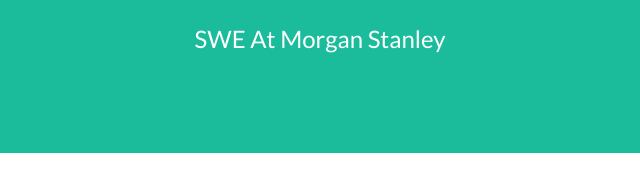
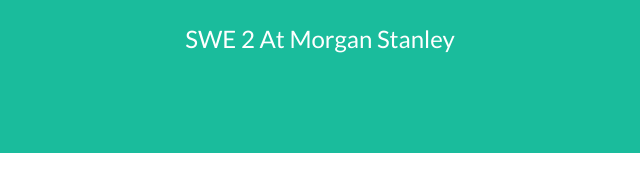
Before and after one commit to himangshushekharjha/portfolio-repo-aws, a plain HTML site: page index.html in a window 1280 px wide. Shown: the part 630-800 px from the top of the page, 320-960 px from the left. Drawn offline with nearby package versions, Linux system fonts and the light colour scheme.

Commit message:
Updated position

```diff
--- a/index.html
+++ b/index.html
@@ -48,7 +48,7 @@
                     <div class="divider-custom-line"></div>
                 </div>
                 <!-- Masthead Subheading-->
-                <p class="masthead-subheading font-weight-light mb-0">SWE At Morgan Stanley</p>
+                <p class="masthead-subheading font-weight-light mb-0">SWE 2 At Morgan Stanley</p>
             </div>
         </header>
         <!-- Portfolio Section-->
```
